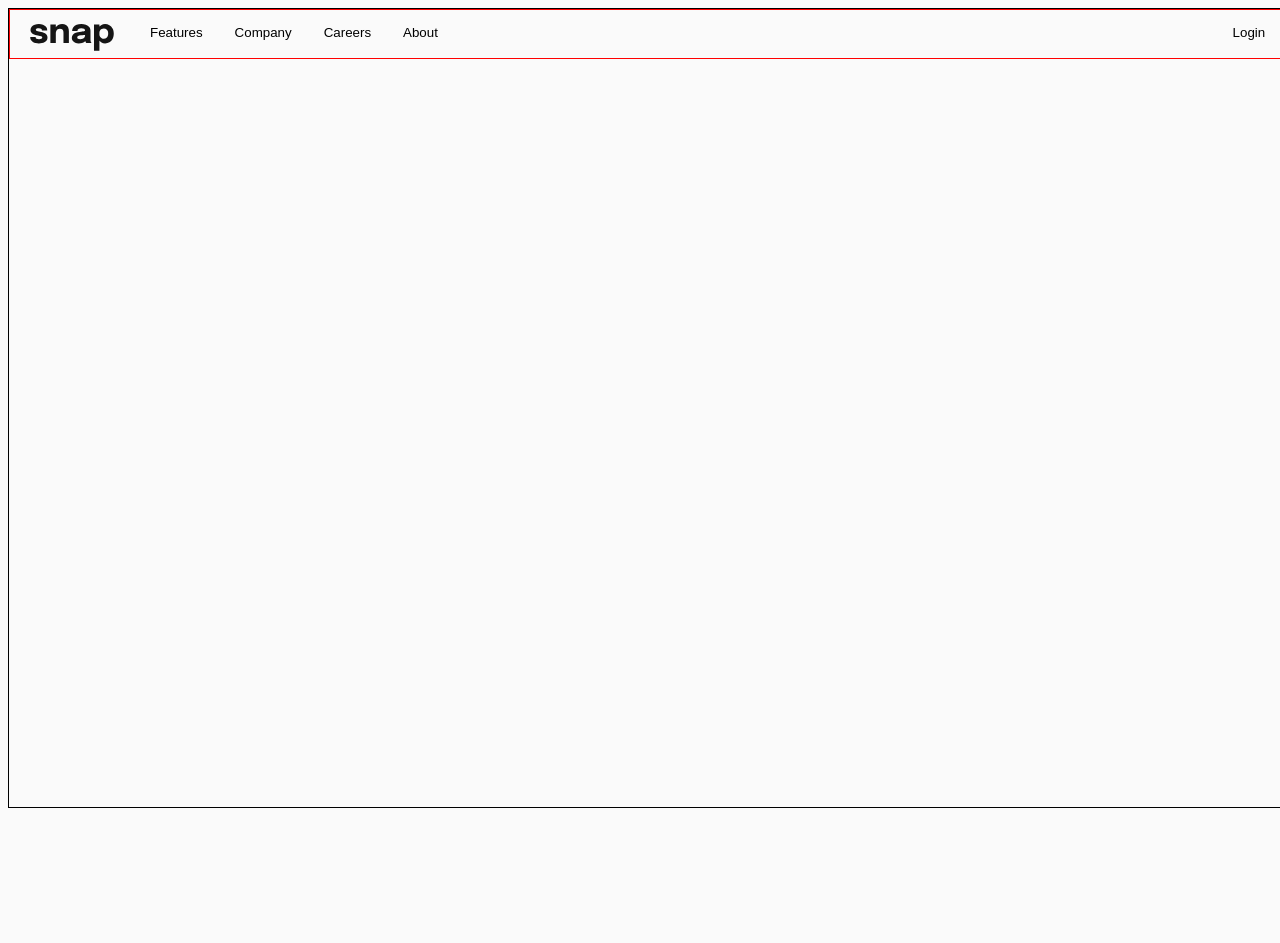
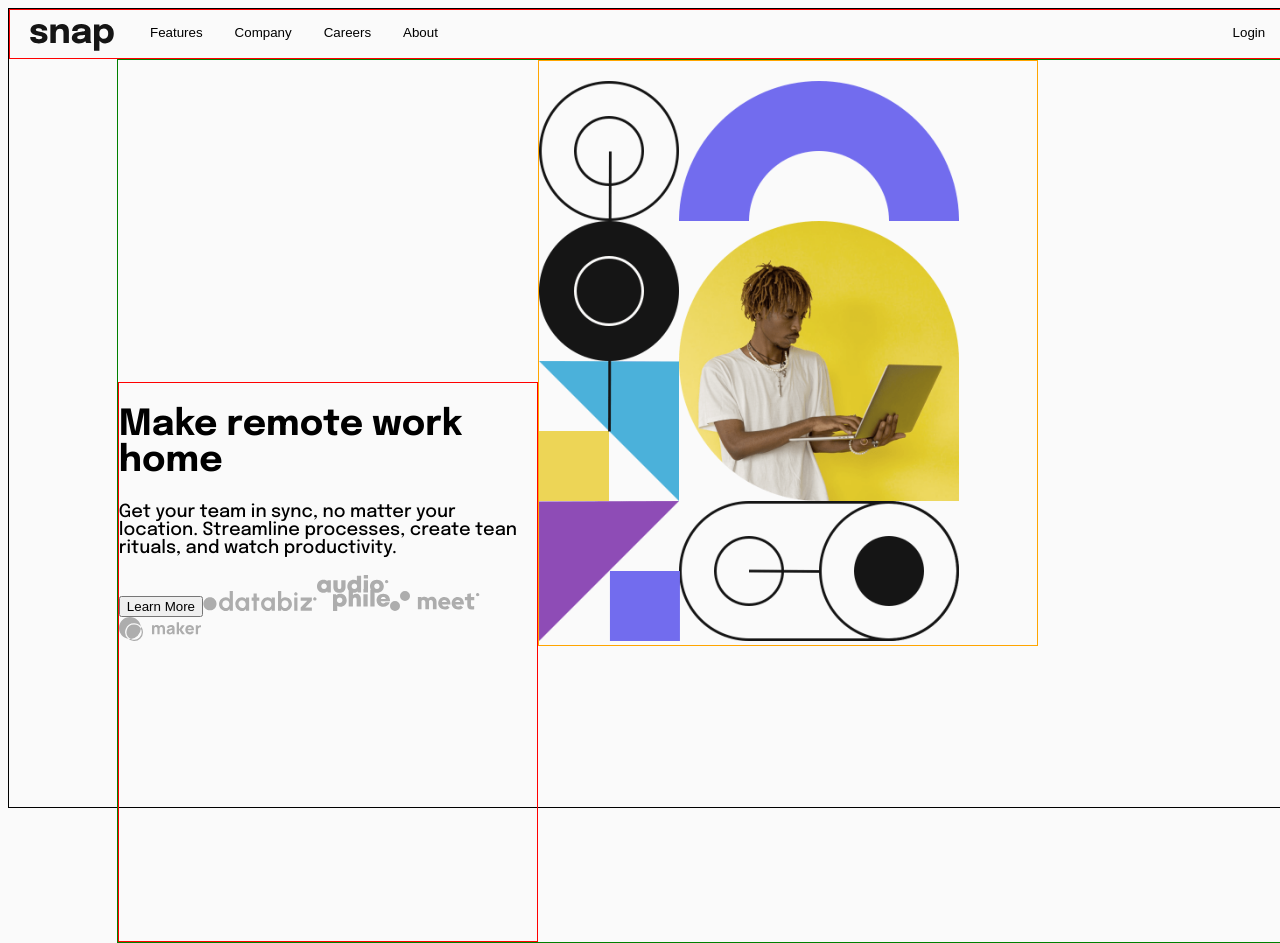
Before and after one commit to PieterJanDelbecke/intro-dropdown-react, a React (Create React App) app: page / in a window 1280 px wide. Shown: the top 943 px of the page. Before the commit the page ends 816 px from the top, so only its background shows below. Built offline with nearby package versions, Linux system fonts and the light colour scheme.

Commit message:
rough styling of main page

```diff
--- a/src/pages/homePage.jsx
+++ b/src/pages/homePage.jsx
@@ -1,29 +1,57 @@
-import NavBar from "../components/navBar"
-import imageDesktop from '../imagesSvg/image-hero-desktop.png'
-import databizImg from '../imagesSvg/client-databiz.svg'
-import audiophileImg from '../imagesSvg/client-audiophile.svg'
-import meetImg from '../imagesSvg/client-meet.svg'
-import makerImg from '../imagesSvg/client-maker.svg'
+import styled from "styled-components";
 
+import NavBar from "../components/navBar";
+import imageDesktop from "../imagesSvg/image-hero-desktop.png";
+import databizImg from "../imagesSvg/client-databiz.svg";
+import audiophileImg from "../imagesSvg/client-audiophile.svg";
+import meetImg from "../imagesSvg/client-meet.svg";
+import makerImg from "../imagesSvg/client-maker.svg";
+
+const MainDiv = styled.div`
+  margin: 0px auto;
+  border: solid green 1px;
+  width: 85%;
+`;
+const TextDiv = styled.div`
+width: 420px;
+height: 560px;
+  border: red 1px solid;
+  display: inline-block;
+`;
+const ImgDiv = styled.div`
+  border: orange solid 1px;
+  width: 500px;
+  display: inline-block;
+`;
+
+const Img = styled.img`
+  margin: 20px auto 0px;
+  width: 420px;
+`;
 
 const HomePage = () => {
   return (
     <>
       <NavBar />
-            {/* <h1>Make remote work home</h1>
+      <MainDiv>
+        <TextDiv>
+          <h1>Make remote work home</h1>
           <p>
-                Get your team in sync, no matter your location.
-                Streamline processes, create tean rituals, and watch productivity.
+            Get your team in sync, no matter your location. Streamline
+            processes, create tean rituals, and watch productivity.
           </p>
-            <img src={imageDesktop} alt='desktop' />
           <button>Learn More</button>
-            <img src={databizImg} alt='databix' />
-            <img src={audiophileImg} alt='audiophile' />
-            <img src={meetImg} alt='meet' />
-            <img src={makerImg} alt='maker' /> */}
+          <img src={databizImg} alt="databix" />
+          <img src={audiophileImg} alt="audiophile" />
+          <img src={meetImg} alt="meet" />
+          <img src={makerImg} alt="maker" />
+        </TextDiv>
+        <ImgDiv>
+          <Img src={imageDesktop} alt="desktop" />
+        </ImgDiv>
+      </MainDiv>
+    </>
+  );
+};
 
-        </>
-    )
-}
-
-export default HomePage
+export default HomePage;
```
Lines whose indentation alone changed are shown as unchanged.
